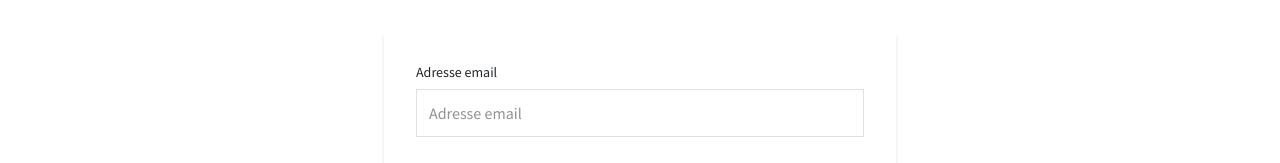
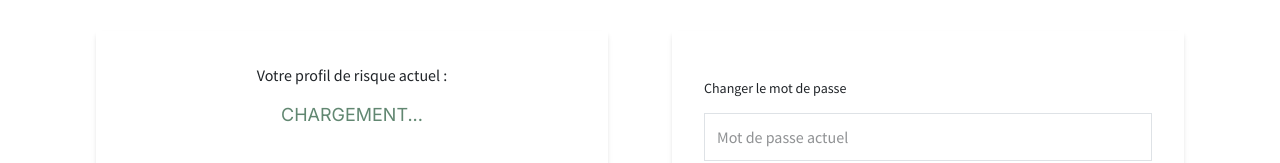
Before and after one commit to luneroka/help-invest, a React (Vite) app in the folder frontend/: page /profil in a window 1280 px wide. Before the commit this address led to /connexion. Shown: the part 158-321 px from the top of the page. Built offline with nearby package versions, Linux system fonts and the light colour scheme; no server answers; sample sign-in values are in the browser's storage; what chartjs-plugin-datalabels would draw is missing.

Commit message:
Update PrivateRoute to use loading and only redirect if loading is false

```diff
--- a/frontend/src/routes/PrivateRoute.jsx
+++ b/frontend/src/routes/PrivateRoute.jsx
@@ -4,9 +4,14 @@ import { useAuth } from '../utils/useAuth'
 
 function PrivateRoute({ children }) {
   const location = useLocation()
-  const { user } = useAuth()
+  const { user, loading } = useAuth()
 
-  // Pass the attempted URL in state so that Login can redirect back after successful login
+  if (loading) {
+    // Show a loading spinner or message while auth state is being determined
+    return <div>Chargement...</div>
+  }
+
+  // Only redirect if loading is false and user is not authenticated
   return user ? (
     children
   ) : (
```
